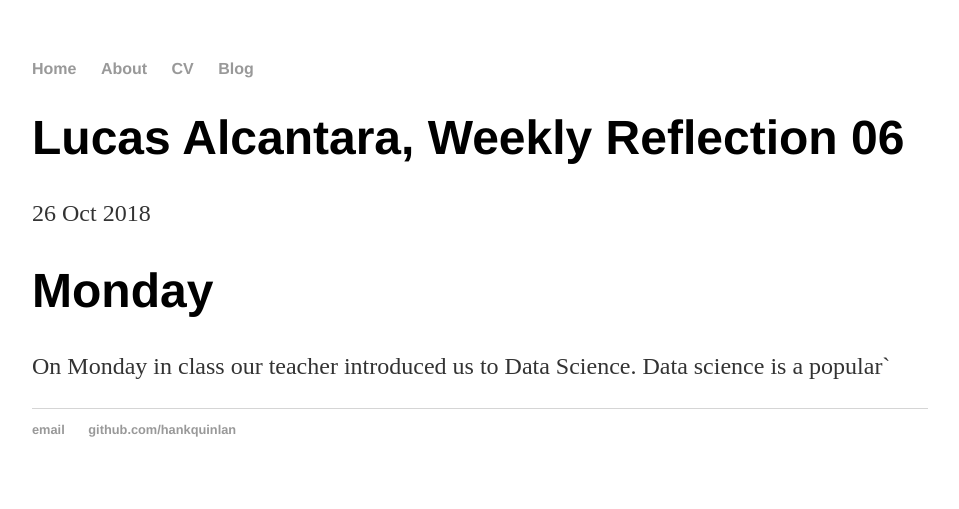
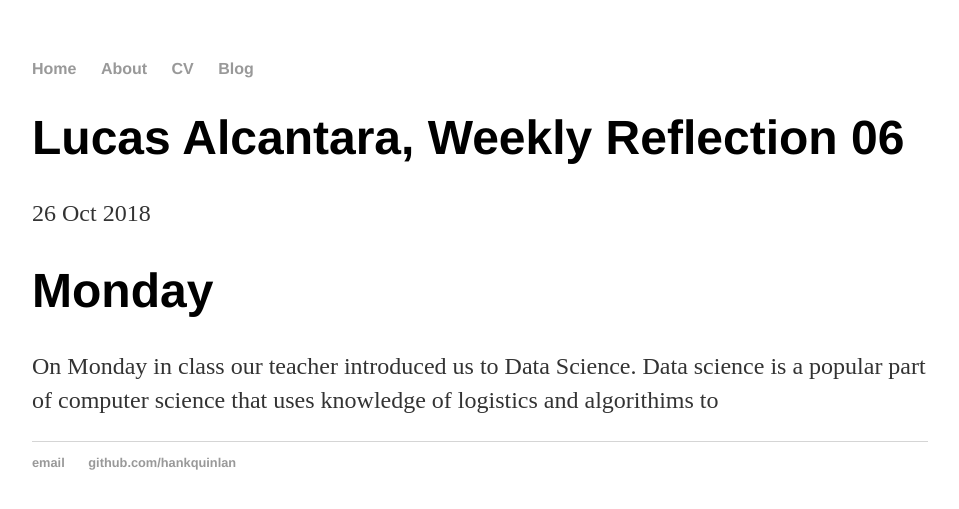
Before and after one commit to lucasa7733/lucasa7733.github.io, a Jekyll site: the page built from _posts/2018-10-26-weekly-reflection-06.md, in a window 1280 px wide. Shown: the top 509 px of the page, without its empty margins (160-1119 px from the left). Built offline with Jekyll 4.4.1, drawn with Linux system fonts in a browser that asks for light colours.

Commit message:
Update 2018-10-26-weekly-reflection-06.md

```diff
--- a/_posts/2018-10-26-weekly-reflection-06.md
+++ b/_posts/2018-10-26-weekly-reflection-06.md
@@ -7,4 +7,4 @@
 
 # Monday
 
-On Monday in class our teacher introduced us to Data Science. Data science is a popular`
+On Monday in class our teacher introduced us to Data Science. Data science is a popular part of computer science that uses knowledge of logistics and algorithims to
```
